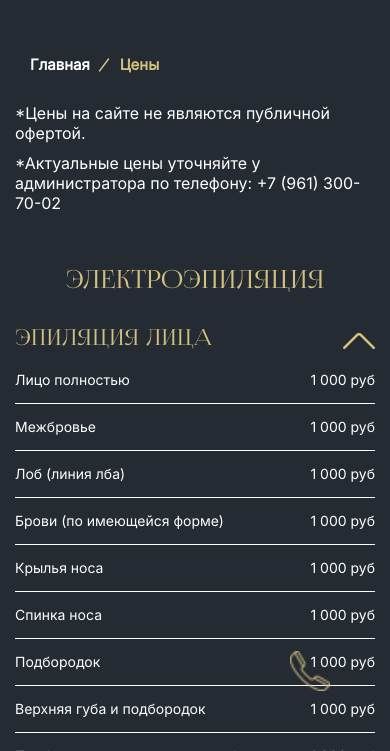
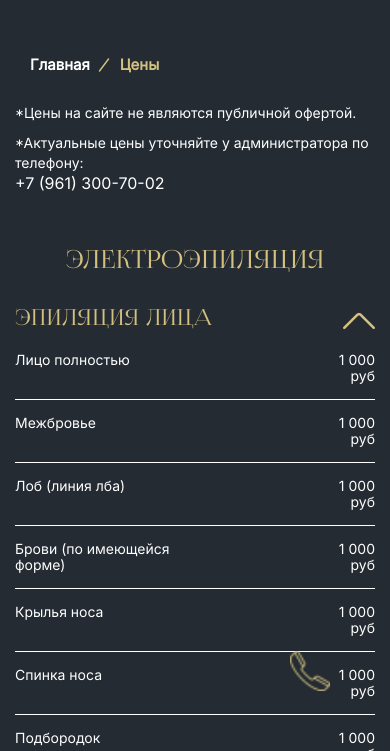
Before and after one commit to Peresadchenko/Electro-Studio, a website: page app/price.html in a window 390 px wide. Both pictures are taken after a click on the button 359 px from the left and 434 px from the top of the page. Shown: the part 93-844 px from the top of the page. Drawn offline with Linux system fonts and the light colour scheme.

Commit message:
fix and adaptive price.html

```diff
--- a/app/price.html
+++ b/app/price.html
@@ -24,6 +24,9 @@
             <span></span>
           </button>
           <ul class="menu__list">
+            <li class="menu__list-item">
+              <a class="menu__list-link" href="index.html">Главная</a>
+            </li>
             <li class="menu__list-item">
               <a class="menu__list-link" href="all-reviews.html">Отзывы</a>
             </li>
@@ -80,77 +83,77 @@
 
               <li class="price-list__item">
                 <p class="price-list__item-text">Лицо полностью</p>
-                <p class="price-list__item-text">1 000 руб</p>
+                <p class="price-list__item-textPrice"><span>1 000 </span>руб</p>
               </li>
 
               <li class="price-list__item">
                 <p class="price-list__item-text">Межбровье</p>
-                <p class="price-list__item-text">1 000 руб</p>
+                <p class="price-list__item-textPrice"><span>1 000 </span>руб</p>
               </li>
 
               <li class="price-list__item">
                 <p class="price-list__item-text">Лоб (линия лба)</p>
-                <p class="price-list__item-text">1 000 руб</p>
+                <p class="price-list__item-textPrice"><span>1 000 </span>руб</p>
               </li>
 
               <li class="price-list__item">
                 <p class="price-list__item-text">Брови (по имеющейся форме)</p>
-                <p class="price-list__item-text">1 000 руб</p>
+                <p class="price-list__item-textPrice"><span>1 000 </span>руб</p>
               </li>
 
               <li class="price-list__item">
                 <p class="price-list__item-text">Крылья носа</p>
-                <p class="price-list__item-text">1 000 руб</p>
+                <p class="price-list__item-textPrice"><span>1 000 </span>руб</p>
               </li>
 
               <li class="price-list__item">
                 <p class="price-list__item-text">Спинка носа</p>
-                <p class="price-list__item-text">1 000 руб</p>
+                <p class="price-list__item-textPrice"><span>1 000 </span>руб</p>
               </li>
 
               <li class="price-list__item">
                 <p class="price-list__item-text">Подбородок</p>
-                <p class="price-list__item-text">1 000 руб</p>
+                <p class="price-list__item-textPrice"><span>1 000 </span>руб</p>
               </li>
 
               <li class="price-list__item">
                 <p class="price-list__item-text">Верхняя губа и подбородок</p>
-                <p class="price-list__item-text">1 000 руб</p>
+                <p class="price-list__item-textPrice"><span>1 000 </span>руб</p>
               </li>
 
               <li class="price-list__item">
                 <p class="price-list__item-text">Подбородок и подчелюстная область</p>
-                <p class="price-list__item-text">1 000 руб</p>
+                <p class="price-list__item-textPrice"><span>1 000 </span>руб</p>
               </li>
 
               <li class="price-list__item">
                 <p class="price-list__item-text">Височная область и щеки</p>
-                <p class="price-list__item-text">1 000 руб</p>
+                <p class="price-list__item-textPrice"><span>1 000 </span>руб</p>
               </li>
 
               <li class="price-list__item">
                 <p class="price-list__item-text">Подбородок и щечная область</p>
-                <p class="price-list__item-text">1 000 руб</p>
+                <p class="price-list__item-textPrice"><span>1 000 </span>руб</p>
               </li>
 
               <li class="price-list__item">
                 <p class="price-list__item-text">Лицо нижняя часть (щеки, верхняя губа, подбородок)</p>
-                <p class="price-list__item-text">1 000 руб</p>
+                <p class="price-list__item-textPrice"><span>1 000 </span>руб</p>
               </li>
 
               <li class="price-list__item">
                 <p class="price-list__item-text">Щечная область</p>
-                <p class="price-list__item-text">1 000 руб</p>
+                <p class="price-list__item-textPrice"><span>1 000 </span>руб</p>
               </li>
 
               <li class="price-list__item">
                 <p class="price-list__item-text">Бакенбарды (височная область)</p>
-                <p class="price-list__item-text">1 000 руб</p>
+                <p class="price-list__item-textPrice"><span>1 000 </span>руб</p>
               </li>
 
               <li class="price-list__item">
                 <p class="price-list__item-text">Верхняя губа</p>
-                <p class="price-list__item-text">1 000 руб</p>
+                <p class="price-list__item-textPrice"><span>1 000 </span>руб</p>
               </li>
 
             </ul>
@@ -167,57 +170,57 @@
 
               <li class="price-list__item">
                 <p class="price-list__item-text">Передняя поверхность шеи</p>
-                <p class="price-list__item-text">1 000 руб</p>
+                <p class="price-list__item-textPrice"><span>1 000 </span>руб</p>
               </li>
 
               <li class="price-list__item">
                 <p class="price-list__item-text">Задняя поверхность шеи (линия роста волос)</p>
-                <p class="price-list__item-text">1 000 руб</p>
+                <p class="price-list__item-textPrice"><span>1 000 </span>руб</p>
               </li>
 
               <li class="price-list__item">
                 <p class="price-list__item-text">Подмышечная область</p>
-                <p class="price-list__item-text">1 000 руб</p>
+                <p class="price-list__item-textPrice"><span>1 000 </span>руб</p>
               </li>
 
               <li class="price-list__item">
                 <p class="price-list__item-text">Грудь (декольте)</p>
-                <p class="price-list__item-text">1 000 руб</p>
+                <p class="price-list__item-textPrice"><span>1 000 </span>руб</p>
               </li>
 
               <li class="price-list__item">
                 <p class="price-list__item-text">Околососковая область</p>
-                <p class="price-list__item-text">1 000 руб</p>
+                <p class="price-list__item-textPrice"><span>1 000 </span>руб</p>
               </li>
 
               <li class="price-list__item">
                 <p class="price-list__item-text">Белая линия живота</p>
-                <p class="price-list__item-text">1 000 руб</p>
+                <p class="price-list__item-textPrice"><span>1 000 </span>руб</p>
               </li>
 
               <li class="price-list__item">
                 <p class="price-list__item-text">Живот полностью</p>
-                <p class="price-list__item-text">1 000 руб</p>
+                <p class="price-list__item-textPrice"><span>1 000 </span>руб</p>
               </li>
 
               <li class="price-list__item">
                 <p class="price-list__item-text">Спина 1/3 (от шеи до нижнего края лопаток)</p>
-                <p class="price-list__item-text">1 000 руб</p>
+                <p class="price-list__item-textPrice"><span>1 000 </span>руб</p>
               </li>
 
               <li class="price-list__item">
                 <p class="price-list__item-text">Спина 1/3 (от нижнего края лопаток до поясницы)</p>
-                <p class="price-list__item-text">1 000 руб</p>
+                <p class="price-list__item-textPrice"><span>1 000 </span>руб</p>
               </li>
 
               <li class="price-list__item">
                 <p class="price-list__item-text">Спина 1/3 (поясничная область)</p>
-                <p class="price-list__item-text">1 000 руб</p>
+                <p class="price-list__item-textPrice"><span>1 000 </span>руб</p>
               </li>
 
               <li class="price-list__item">
                 <p class="price-list__item-text">Спина полностью</p>
-                <p class="price-list__item-text">1 000 руб</p>
+                <p class="price-list__item-textPrice"><span>1 000 </span>руб</p>
               </li>
 
             </ul>
@@ -235,48 +238,48 @@
 
             <li class="price-list__item">
               <p class="price-list__item-text">Бикини по линии белья</p>
-              <p class="price-list__item-text">1 100 руб</p>
+              <p class="price-list__item-textPrice"><span>1 000 </span>руб</p>
             </li>
 
             <li class="price-list__item">
               <p class="price-list__item-text">Половые губы</p>
-              <p class="price-list__item-text">1 000 руб</p>
+              <p class="price-list__item-textPrice"><span>1 000 </span>руб</p>
             </li>
 
             <li class="price-list__item">
               <p class="price-list__item-text">Область бикини (по линии белья с заходом на внутреннюю поверхность
                 бедер)</p>
-              <p class="price-list__item-text">1 000 руб</p>
+              <p class="price-list__item-textPrice"><span>1 000 </span>руб</p>
             </li>
 
             <li class="price-list__item">
               <p class="price-list__item-text">Глубокое бикини</p>
-              <p class="price-list__item-text">1 000 руб</p>
+              <p class="price-list__item-textPrice"><span>1 000 </span>руб</p>
             </li>
 
             <li class="price-list__item">
               <p class="price-list__item-text">Тотальное бикини ( межъягодичная область)</p>
-              <p class="price-list__item-text">1 000 руб</p>
+              <p class="price-list__item-textPrice"><span>1 000 </span>руб</p>
             </li>
 
             <li class="price-list__item">
               <p class="price-list__item-text">Межъягодичная область</p>
-              <p class="price-list__item-text">1 000 руб</p>
+              <p class="price-list__item-textPrice"><span>1 000 </span>руб</p>
             </li>
 
             <li class="price-list__item">
               <p class="price-list__item-text">Область ягодиц</p>
-              <p class="price-list__item-text">1 000 руб</p>
+              <p class="price-list__item-textPrice"><span>1 000 </span>руб</p>
             </li>
 
             <li class="price-list__item">
               <p class="price-list__item-text">Бикини по линии белья подмышки</p>
-              <p class="price-list__item-text">1 000 руб</p>
+              <p class="price-list__item-textPrice"><span>1 000 </span>руб</p>
             </li>
 
             <li class="price-list__item">
               <p class="price-list__item-text">Тотальное бикини подмышки</p>
-              <p class="price-list__item-text">1 000 руб</p>
+              <p class="price-list__item-textPrice"><span>1 000 </span>руб</p>
             </li>
 
           </ul>
@@ -292,77 +295,77 @@
 
             <li class="price-list__item">
               <p class="price-list__item-text">Голени задняя / передняя поверхность</p>
-              <p class="price-list__item-text">1 000 руб</p>
+              <p class="price-list__item-textPrice"><span>1 000 </span>руб</p>
             </li>
 
             <li class="price-list__item">
               <p class="price-list__item-text">Голени полностью (за обе)</p>
-              <p class="price-list__item-text">1 000 руб</p>
+              <p class="price-list__item-textPrice"><span>1 000 </span>руб</p>
             </li>
 
             <li class="price-list__item">
               <p class="price-list__item-text">Колени</p>
-              <p class="price-list__item-text">1 000 руб</p>
+              <p class="price-list__item-textPrice"><span>1 000 </span>руб</p>
             </li>
 
             <li class="price-list__item">
               <p class="price-list__item-text">Голени и колени</p>
-              <p class="price-list__item-text">1 000 руб</p>
+              <p class="price-list__item-textPrice"><span>1 000 </span>руб</p>
             </li>
 
             <li class="price-list__item">
               <p class="price-list__item-text">Бедра задняя / передняя поверхность</p>
-              <p class="price-list__item-text">1 000 руб</p>
+              <p class="price-list__item-textPrice"><span>1 000 </span>руб</p>
             </li>
 
             <li class="price-list__item">
               <p class="price-list__item-text">Внутренняя поверхность бедер</p>
-              <p class="price-list__item-text">1 000 руб</p>
+              <p class="price-list__item-textPrice"><span>1 000 </span>руб</p>
             </li>
 
             <li class="price-list__item">
               <p class="price-list__item-text">Бедра полностью</p>
-              <p class="price-list__item-text">1 000 руб</p>
+              <p class="price-list__item-textPrice"><span>1 000 </span>руб</p>
             </li>
 
             <li class="price-list__item">
               <p class="price-list__item-text">Ноги полностью</p>
-              <p class="price-list__item-text">1 000 руб</p>
+              <p class="price-list__item-textPrice"><span>1 000 </span>руб</p>
             </li>
 
             <li class="price-list__item">
               <p class="price-list__item-text">Стопа</p>
-              <p class="price-list__item-text">1 000 руб</p>
+              <p class="price-list__item-textPrice"><span>1 000 </span>руб</p>
             </li>
 
             <li class="price-list__item">
               <p class="price-list__item-text">Пальцы ног</p>
-              <p class="price-list__item-text">1 000 руб</p>
+              <p class="price-list__item-textPrice"><span>1 000 </span>руб</p>
             </li>
 
             <li class="price-list__item">
               <p class="price-list__item-text">Ноги полностью и бикини по линии бельяь</p>
-              <p class="price-list__item-text">1 000 руб</p>
+              <p class="price-list__item-textPrice"><span>1 000 </span>руб</p>
             </li>
 
             <li class="price-list__item">
               <p class="price-list__item-text">Ноги полностью глубокое бикини</p>
-              <p class="price-list__item-text">1 000 руб</p>
+              <p class="price-list__item-textPrice"><span>1 000 </span>руб</p>
             </li>
 
             <li class="price-list__item">
               <p class="price-list__item-text">Ноги полностью тотальное бикини</p>
-              <p class="price-list__item-text">1 000 руб</p>
+              <p class="price-list__item-textPrice"><span>1 000 </span>руб</p>
             </li>
 
             <li class="price-list__item">
               <p class="price-list__item-text">Голени и в/губа,бикини по линии белья,подмышки</p>
-              <p class="price-list__item-text">1 000 руб</p>
+              <p class="price-list__item-textPrice"><span>1 000 </span>руб</p>
             </li>
 
             <li class="price-list__item">
               <p class="price-list__item-text">Голени, в/губа, глубокое бикини, подмышки</p>
-              <p class="price-list__item-text">1 000 руб</p>
+              <p class="price-list__item-textPrice"><span>1 000 </span>руб</p>
             </li>
 
           </ul>
@@ -379,22 +382,22 @@
 
             <li class="price-list__item">
               <p class="price-list__item-text">Фаланги пальцев (за обе кисти)</p>
-              <p class="price-list__item-text">1 000 руб</p>
+              <p class="price-list__item-textPrice"><span>1 000 </span>руб</p>
             </li>
 
             <li class="price-list__item">
               <p class="price-list__item-text">Кисти рук</p>
-              <p class="price-list__item-text">1 000 руб</p>
+              <p class="price-list__item-textPrice"><span>1 000 </span>руб</p>
             </li>
 
             <li class="price-list__item">
               <p class="price-list__item-text">Руки до локтя</p>
-              <p class="price-list__item-text">1 000 руб</p>
+              <p class="price-list__item-textPrice"><span>1 000 </span>руб</p>
             </li>
 
             <li class="price-list__item">
               <p class="price-list__item-text">Руки полностью (включая кисти рук и фаланги пальцев)</p>
-              <p class="price-list__item-text">1 000 руб</p>
+              <p class="price-list__item-textPrice"><span>1 000 </span>руб</p>
             </li>
 
           </ul>
@@ -409,15 +412,14 @@
 
   <footer class="footer">
     <a class="footer__btn" href="#header"></a>
-
     <a class="help" href="tel:89613007002">
-      <img class="help__img" src="images/icons/phone-call-hov.png" alt="">
+      <img class="help__img" src="images/icons/phone-call-hov.png" alt="фото вызова">
     </a>
     <div class="container">
       <div class="footer__inner">
 
         <div class="logo">
-          <a class="logo__link" href="#">
+          <a class="logo__link" href="index.html">
             <img class="logo__img" src="images/logo.png" alt="логотип">
           </a>
         </div>
@@ -427,10 +429,7 @@
           <div class="footer__box">
             <ul class="footer__box-list">
               <li class="footer__box-item">
-                <a class="footer__box-link" href="#gallery">Фотогалерея</a>
-              </li>
-              <li class="footer__box-item">
-                <a class="footer__box-link" href="#info">Информация</a>
+                <a class="footer__box-link" href="index.html">Главная</a>
               </li>
               <li class="footer__box-item">
                 <a class="footer__box-link" href="all-reviews.html">Отзывы</a>
@@ -469,8 +468,7 @@
               <a class="footer__social-link" href="https://telegram.im/@" target="_blank">
                 <img class="footer__social-img" src="images/icons/social/telegram-white.png" alt="телеграм">
               </a>
-              <a class="footer__social-link"
-                href="https://www.instagram.com/invites/contact/?i=zn4i6vi39j3y&utm_content=1hmwayc">
+              <a class="footer__social-link" href="https://instagram.com/kalindi?igshid=YmMyMTA2M2Y=">
                 <img class="footer__social-img" src="images/icons/social/instagram-white.png" alt="инстаграм">
               </a>
               <a class="footer__social-link" href="https://vk.com/electroepilationmoscoww">
--- a/app/scss/_media.scss
+++ b/app/scss/_media.scss
@@ -261,12 +261,31 @@
     }
 }
 
+// ____________700px____________________
+
 @media (max-width: 700px) {
     .benefits {
         &__item {
             max-width: 175px;
         }
     }
+
+    .price {
+        .price-top__top-text {
+            display: flex;
+            flex-direction: column;
+            font-size: 14px;
+        }
+        .price-list__item-textPrice{
+            display: flex;
+            flex-direction: column;
+            align-items:flex-end;
+        }
+        .price-list__item-text {
+            max-width: 300px;
+        }
+    }
+
     .footer {
         &__inner {
             flex-direction: column;
@@ -497,6 +516,12 @@
         }
     }
 
+    .price {
+        .price-list__item-text {
+            max-width: 200px;
+        }
+    }
+
     .footer {
         &__inner-box {
             flex-direction: column;
--- a/app/scss/style.scss
+++ b/app/scss/style.scss
@@ -645,6 +645,8 @@
                 border-bottom: none;
             }
         }
+        &__item-textPrice {
+        }
     }
 
     &__title {
```
Also changed, not shown: app/about-us.html (+7 -9 lines), app/all-reviews.html (+33 -18 lines), app/contacts.html (+9 -10 lines), app/feedback.html (+9 -11 lines), app/index.html (+2 -2 lines), app/info-detalis-01.html (+9 -11 lines), app/info-detalis-02.html (+9 -11 lines), app/info-detalis-03.html (+9 -11 lines), app/page.html (+9 -11 lines), app/css/style.min.css.
